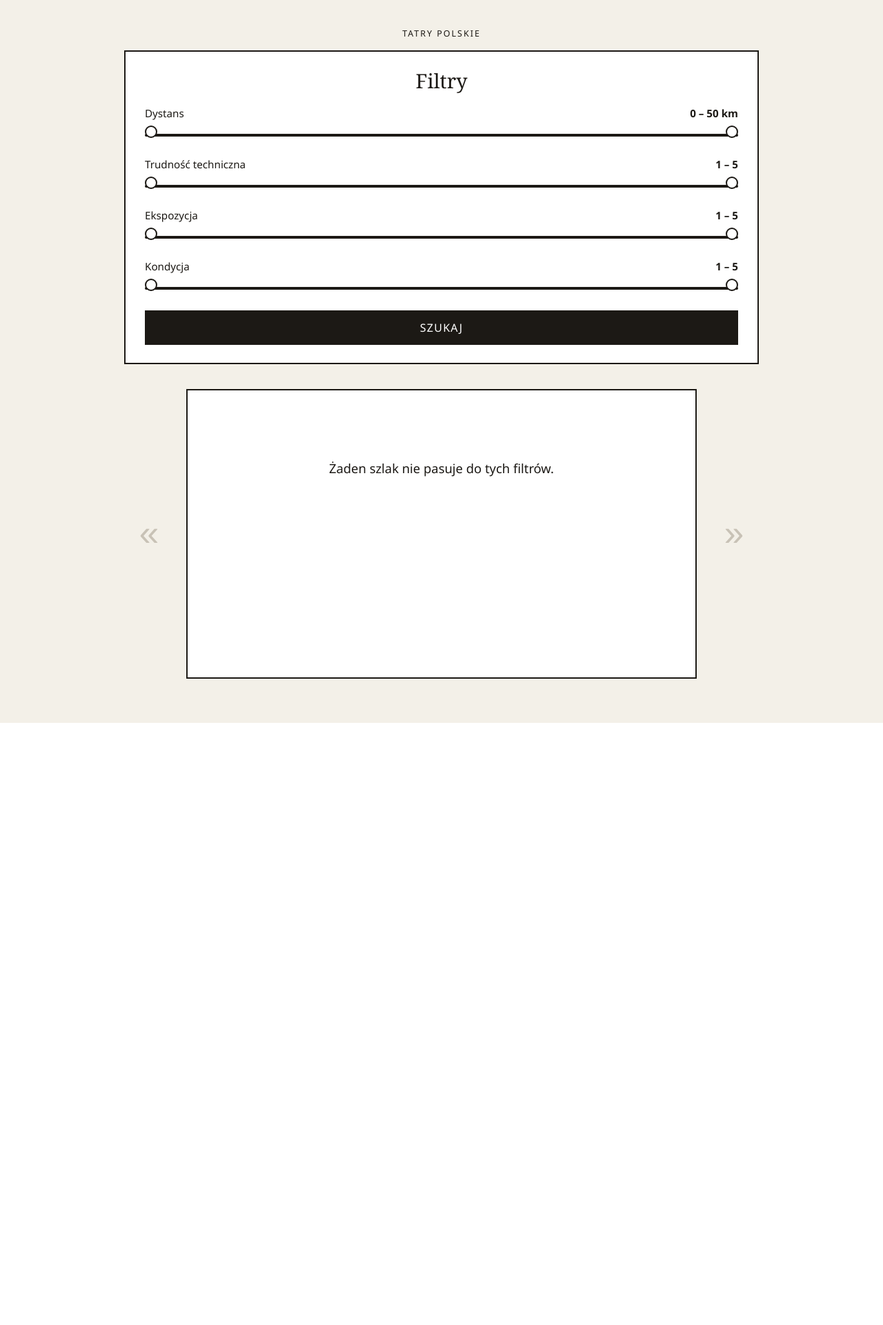
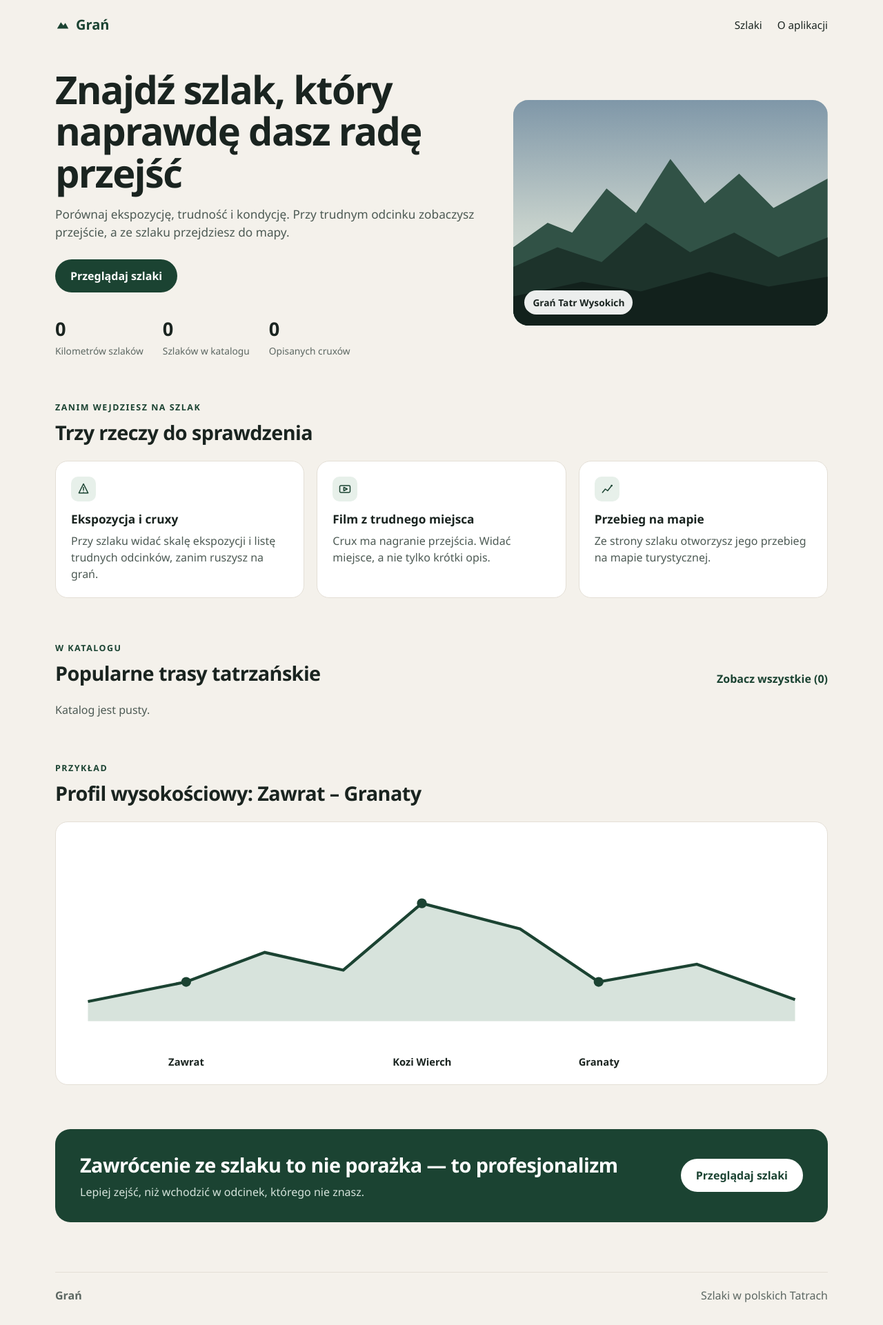
Before and after one commit to AWaligoraa/Gran, a Spring Boot app: page / in a window 1280 px wide. Shown: the whole page at 69% size. Before the commit the page ends 1048 px from the top, so only its background shows below. Run offline with Spring Boot 4, Linux system fonts and the light colour scheme; data that the repository does not hold is empty; database files in the repository are not loaded.

Commit message:
feat: add a landing page

```diff
--- a/src/main/java/pl/gran/gran/trail/TrailPageController.java
+++ b/src/main/java/pl/gran/gran/trail/TrailPageController.java
@@ -5,6 +5,11 @@ import org.springframework.web.bind.annotation.GetMapping;
 
 @Controller
 public class TrailPageController {
+
+	@GetMapping("/")
+	public String home() {
+		return "forward:/home.html";
+	}
 
 	@GetMapping({"/trails", "/trails/"})
 	public String page() {
--- a/src/main/resources/static/crux.html
+++ b/src/main/resources/static/crux.html
@@ -8,7 +8,7 @@
 </head>
 <body>
 <main class="page">
-    <p class="mark">Tatry Polskie</p>
+    <p class="mark"><a href="/">Grań</a></p>
     <p class="back"><a id="back" href="/trails">Wróć do szlaku</a></p>
     <article id="card" class="card">
         <p class="empty">Wczytywanie cruxa…</p>
--- /dev/null
+++ b/src/main/resources/static/home.css
@@ -0,0 +1,404 @@
+:root {
+    color: #1a2420;
+    background: #f4f1eb;
+    font-family: "Segoe UI", sans-serif;
+}
+
+* {
+    box-sizing: border-box;
+}
+
+body {
+    margin: 0;
+}
+
+a {
+    color: inherit;
+}
+
+.top {
+    display: flex;
+    align-items: center;
+    justify-content: space-between;
+    gap: 24px;
+    width: min(1120px, calc(100% - 40px));
+    margin: 0 auto;
+    padding: 22px 0;
+}
+
+.brand {
+    display: inline-flex;
+    align-items: center;
+    gap: 8px;
+    color: #1b4332;
+    font-weight: 700;
+    font-size: 1.25rem;
+    text-decoration: none;
+}
+
+.brand svg {
+    width: 22px;
+    height: 22px;
+    fill: #1b4332;
+}
+
+.top nav {
+    display: flex;
+    gap: 22px;
+}
+
+.top nav a {
+    text-decoration: none;
+    font-size: 0.95rem;
+}
+
+.top nav a:hover {
+    text-decoration: underline;
+}
+
+main {
+    width: min(1120px, calc(100% - 40px));
+    margin: 0 auto;
+    padding-bottom: 72px;
+}
+
+.hero {
+    display: grid;
+    grid-template-columns: 1.15fr 0.85fr;
+    gap: 48px;
+    align-items: center;
+    padding: 28px 0 64px;
+}
+
+.hero h1 {
+    margin: 0;
+    font-size: clamp(2.3rem, 4.4vw, 3.5rem);
+    line-height: 1.08;
+    letter-spacing: -0.03em;
+}
+
+.hero-copy > p {
+    max-width: 38rem;
+    margin: 18px 0 0;
+    color: #4d5a54;
+    font-size: 1.08rem;
+    line-height: 1.5;
+}
+
+.button {
+    display: inline-block;
+    margin-top: 26px;
+    border-radius: 999px;
+    background: #1b4332;
+    color: #fff;
+    padding: 13px 22px;
+    text-decoration: none;
+    font-weight: 650;
+}
+
+.button:hover {
+    background: #143528;
+}
+
+.button.light {
+    margin-top: 0;
+    background: #fff;
+    color: #1b4332;
+}
+
+.button.light:hover {
+    background: #e7efe8;
+}
+
+.hero-stats {
+    display: grid;
+    grid-template-columns: repeat(3, max-content);
+    gap: 28px;
+    margin: 34px 0 0;
+}
+
+.hero-stats dd {
+    margin: 0;
+    font-size: 1.7rem;
+    font-weight: 750;
+}
+
+.hero-stats dt {
+    margin: 4px 0 0;
+    color: #5c6762;
+    font-size: 0.86rem;
+}
+
+.hero-visual {
+    position: relative;
+    margin: 0;
+    overflow: hidden;
+    border-radius: 22px;
+    min-height: 320px;
+    background: #c5d0cb;
+}
+
+.hero-visual svg {
+    display: block;
+    width: 100%;
+    height: 100%;
+}
+
+.hero-visual figcaption {
+    position: absolute;
+    left: 16px;
+    bottom: 16px;
+    border-radius: 999px;
+    background: rgba(255, 255, 255, 0.92);
+    padding: 8px 12px;
+    font-size: 0.86rem;
+    font-weight: 650;
+}
+
+.eyebrow {
+    margin: 0 0 8px;
+    color: #1b4332;
+    font-size: 0.78rem;
+    font-weight: 700;
+    letter-spacing: 0.12em;
+    text-transform: uppercase;
+}
+
+.layers h2,
+.popular h2,
+.profile h2,
+.closing h2 {
+    margin: 0;
+    font-size: 1.8rem;
+    letter-spacing: -0.02em;
+}
+
+.layer-grid,
+.trail-grid {
+    display: grid;
+    grid-template-columns: repeat(3, 1fr);
+    gap: 18px;
+    margin-top: 22px;
+}
+
+.layer-grid article,
+.trail-card,
+.profile-card {
+    border: 1px solid #e4dfd6;
+    border-radius: 18px;
+    background: #fff;
+}
+
+.layer-grid article {
+    padding: 22px;
+}
+
+.icon {
+    display: inline-flex;
+    width: 36px;
+    height: 36px;
+    align-items: center;
+    justify-content: center;
+    border-radius: 10px;
+    background: #e7f0ea;
+    color: #1b4332;
+}
+
+.icon svg {
+    width: 20px;
+    height: 20px;
+    fill: none;
+    stroke: currentColor;
+    stroke-width: 1.8;
+    stroke-linejoin: round;
+    stroke-linecap: round;
+}
+
+.layer-grid h3 {
+    margin: 14px 0 8px;
+    font-size: 1.08rem;
+}
+
+.layer-grid p,
+.muted,
+.trail-start,
+.closing p {
+    margin: 0;
+    color: #4d5a54;
+    line-height: 1.5;
+}
+
+.popular,
+.profile {
+    margin-top: 64px;
+}
+
+.section-head {
+    display: flex;
+    justify-content: space-between;
+    align-items: end;
+    gap: 16px;
+}
+
+.section-head a {
+    color: #1b4332;
+    font-weight: 700;
+    text-decoration: none;
+}
+
+.section-head a:hover {
+    text-decoration: underline;
+}
+
+.trail-card {
+    overflow: hidden;
+}
+
+.trail-photo {
+    height: 150px;
+    background: #d5e0da;
+}
+
+.trail-photo svg {
+    display: block;
+    width: 100%;
+    height: 100%;
+}
+
+.trail-body {
+    padding: 16px 18px 18px;
+}
+
+.trail-level {
+    margin: 0;
+    color: #1b4332;
+    font-size: 0.78rem;
+    font-weight: 700;
+    letter-spacing: 0.08em;
+    text-transform: uppercase;
+}
+
+.trail-body h3 {
+    margin: 8px 0 0;
+    font-size: 1.2rem;
+}
+
+.trail-start {
+    margin-top: 6px;
+    font-size: 0.92rem;
+}
+
+.trail-body dl {
+    display: grid;
+    gap: 6px;
+    margin: 14px 0 16px;
+}
+
+.trail-body dl div {
+    display: flex;
+    justify-content: space-between;
+    gap: 12px;
+    font-size: 0.92rem;
+}
+
+.trail-body dt {
+    margin: 0;
+    color: #5c6762;
+}
+
+.trail-body dd {
+    margin: 0;
+    font-weight: 700;
+}
+
+.trail-body > a {
+    color: #1b4332;
+    font-weight: 700;
+}
+
+.profile-card {
+    margin-top: 22px;
+    padding: 18px 18px 20px;
+}
+
+.profile-card svg {
+    display: block;
+    width: 100%;
+    height: auto;
+}
+
+.profile-labels {
+    position: relative;
+    height: 1.4rem;
+    margin: 6px 0 0;
+    color: #1a2420;
+    font-size: 0.92rem;
+    font-weight: 650;
+}
+
+.profile-labels span {
+    position: absolute;
+    transform: translateX(-50%);
+}
+
+.profile-labels span:nth-child(1) {
+    left: 15.8%;
+}
+
+.profile-labels span:nth-child(2) {
+    left: 47.4%;
+}
+
+.profile-labels span:nth-child(3) {
+    left: 71.1%;
+}
+
+.closing {
+    display: flex;
+    justify-content: space-between;
+    align-items: center;
+    gap: 24px;
+    margin-top: 64px;
+    border-radius: 22px;
+    background: #1b4332;
+    color: #fff;
+    padding: 32px 36px;
+}
+
+.closing p {
+    margin-top: 8px;
+    color: #d5e3db;
+}
+
+.foot {
+    display: flex;
+    justify-content: space-between;
+    gap: 16px;
+    width: min(1120px, calc(100% - 40px));
+    margin: 0 auto;
+    border-top: 1px solid #e4dfd6;
+    padding: 22px 0 32px;
+    color: #5c6762;
+}
+
+@media (max-width: 860px) {
+    .hero,
+    .layer-grid,
+    .trail-grid,
+    .closing,
+    .hero-stats {
+        grid-template-columns: 1fr;
+    }
+
+    .closing,
+    .section-head,
+    .foot,
+    .top {
+        align-items: start;
+        flex-direction: column;
+    }
+
+    .hero {
+        padding-top: 8px;
+    }
+}
--- /dev/null
+++ b/src/main/resources/static/home.html
@@ -0,0 +1,229 @@
+<!DOCTYPE html>
+<html lang="pl">
+<head>
+    <meta charset="UTF-8">
+    <meta name="viewport" content="width=device-width, initial-scale=1">
+    <title>Grań</title>
+    <link rel="stylesheet" href="/home.css">
+</head>
+<body>
+<header class="top">
+    <a class="brand" href="/">
+        <svg viewBox="0 0 24 24" aria-hidden="true"><path d="M3 18 L9 8 L13 13 L16 9 L21 18 Z"/></svg>
+        Grań
+    </a>
+    <nav>
+        <a href="/trails">Szlaki</a>
+        <a href="#warstwy">O aplikacji</a>
+    </nav>
+</header>
+
+<main>
+    <section class="hero">
+        <div class="hero-copy">
+            <h1>Znajdź szlak, który naprawdę dasz radę przejść</h1>
+            <p>Porównaj ekspozycję, trudność i kondycję. Przy trudnym odcinku zobaczysz przejście, a ze szlaku przejdziesz do mapy.</p>
+            <a class="button" href="/trails">Przeglądaj szlaki</a>
+            <dl class="hero-stats">
+                <div><dd id="stat-km">…</dd><dt>Kilometrów szlaków</dt></div>
+                <div><dd id="stat-trails">…</dd><dt>Szlaków w katalogu</dt></div>
+                <div><dd id="stat-cruxes">…</dd><dt>Opisanych cruxów</dt></div>
+            </dl>
+        </div>
+        <figure class="hero-visual">
+            <svg viewBox="0 0 640 460" role="img" aria-label="Grań Tatr">
+                <defs>
+                    <linearGradient id="sky" x1="0" y1="0" x2="0" y2="1">
+                        <stop offset="0" stop-color="#7f97a8"/>
+                        <stop offset="0.55" stop-color="#c5d0cb"/>
+                        <stop offset="1" stop-color="#e7efe8"/>
+                    </linearGradient>
+                </defs>
+                <rect width="640" height="460" fill="url(#sky)"/>
+                <path d="M0 300 L70 250 L120 270 L190 180 L250 230 L320 120 L390 210 L460 150 L530 220 L640 160 L640 460 L0 460 Z" fill="#315246"/>
+                <path d="M0 340 L90 300 L180 330 L270 250 L360 310 L450 270 L540 320 L640 280 L640 460 L0 460 Z" fill="#1d332b"/>
+                <path d="M0 400 L140 370 L260 390 L400 350 L520 380 L640 360 L640 460 L0 460 Z" fill="#12211c"/>
+            </svg>
+            <figcaption>Grań Tatr Wysokich</figcaption>
+        </figure>
+    </section>
+
+    <section class="layers" id="warstwy">
+        <p class="eyebrow">Zanim wejdziesz na szlak</p>
+        <h2>Trzy rzeczy do sprawdzenia</h2>
+        <div class="layer-grid">
+            <article>
+                <span class="icon" aria-hidden="true">
+                    <svg viewBox="0 0 24 24"><path d="M12 3 L20 19 H4 Z"/><path d="M12 9 V14"/><circle cx="12" cy="17" r="0.8" fill="currentColor" stroke="none"/></svg>
+                </span>
+                <h3>Ekspozycja i cruxy</h3>
+                <p>Przy szlaku widać skalę ekspozycji i listę trudnych odcinków, zanim ruszysz na grań.</p>
+            </article>
+            <article>
+                <span class="icon" aria-hidden="true">
+                    <svg viewBox="0 0 24 24"><rect x="3" y="6" width="18" height="12" rx="2"/><path d="M10 9 L16 12 L10 15 Z"/></svg>
+                </span>
+                <h3>Film z trudnego miejsca</h3>
+                <p>Crux ma nagranie przejścia. Widać miejsce, a nie tylko krótki opis.</p>
+            </article>
+            <article>
+                <span class="icon" aria-hidden="true">
+                    <svg viewBox="0 0 24 24"><path d="M4 18 L9 12 L13 15 L20 6"/><circle cx="20" cy="6" r="1.6" fill="currentColor" stroke="none"/></svg>
+                </span>
+                <h3>Przebieg na mapie</h3>
+                <p>Ze strony szlaku otworzysz jego przebieg na mapie turystycznej.</p>
+            </article>
+        </div>
+    </section>
+
+    <section class="popular">
+        <div class="section-head">
+            <div>
+                <p class="eyebrow">W katalogu</p>
+                <h2>Popularne trasy tatrzańskie</h2>
+            </div>
+            <a id="all-trails" href="/trails">Zobacz wszystkie</a>
+        </div>
+        <div id="trail-grid" class="trail-grid">
+            <p class="muted">Wczytywanie szlaków…</p>
+        </div>
+    </section>
+
+    <section class="profile">
+        <div class="section-head">
+            <div>
+                <p class="eyebrow">Przykład</p>
+                <h2>Profil wysokościowy: Zawrat – Granaty</h2>
+            </div>
+        </div>
+        <div class="profile-card">
+            <svg viewBox="0 0 760 220" role="img" aria-label="Przykładowy profil wysokości">
+                <path d="M20 170 L120 150 L200 120 L280 138 L360 70 L460 96 L540 150 L640 132 L740 168 L740 190 L20 190 Z" fill="#d7e3dc"/>
+                <path d="M20 170 L120 150 L200 120 L280 138 L360 70 L460 96 L540 150 L640 132 L740 168" fill="none" stroke="#1b4332" stroke-width="3"/>
+                <circle cx="120" cy="150" r="5" fill="#1b4332"/>
+                <circle cx="360" cy="70" r="5" fill="#1b4332"/>
+                <circle cx="540" cy="150" r="5" fill="#1b4332"/>
+            </svg>
+            <div class="profile-labels">
+                <span>Zawrat</span>
+                <span>Kozi Wierch</span>
+                <span>Granaty</span>
+            </div>
+        </div>
+    </section>
+
+    <section class="closing">
+        <div>
+            <h2>Zawrócenie ze szlaku to nie porażka — to profesjonalizm</h2>
+            <p>Lepiej zejść, niż wchodzić w odcinek, którego nie znasz.</p>
+        </div>
+        <a class="button light" href="/trails">Przeglądaj szlaki</a>
+    </section>
+</main>
+
+<footer class="foot">
+    <strong>Grań</strong>
+    <span>Szlaki w polskich Tatrach</span>
+</footer>
+
+<script>
+    const grid = document.querySelector("#trail-grid");
+
+    fetch("/api/trails")
+        .then(function (response) {
+            if (!response.ok) {
+                throw new Error("missing");
+            }
+            return response.json();
+        })
+        .then(function (trails) {
+            trails.sort(function (a, b) {
+                return a.id - b.id;
+            });
+            showStats(trails);
+            showTrails(trails.slice(0, 3));
+            document.querySelector("#all-trails").textContent = "Zobacz wszystkie (" + trails.length + ")";
+            return Promise.all(trails.map(function (trail) {
+                return fetch("/api/trails/" + trail.id).then(function (response) {
+                    return response.ok ? response.json() : { cruxes: [] };
+                });
+            }));
+        })
+        .then(function (details) {
+            if (!details) {
+                return;
+            }
+            const count = details.reduce(function (sum, trail) {
+                return sum + (trail.cruxes ? trail.cruxes.length : 0);
+            }, 0);
+            document.querySelector("#stat-cruxes").textContent = String(count);
+        })
+        .catch(function () {
+            grid.innerHTML = '<p class="muted">Nie udało się wczytać szlaków.</p>';
+        });
+
+    function showStats(trails) {
+        const distance = trails.reduce(function (sum, trail) {
+            return sum + Number(trail.distance);
+        }, 0);
+        document.querySelector("#stat-km").textContent = formatNumber(distance);
+        document.querySelector("#stat-trails").textContent = String(trails.length);
+    }
+
+    function showTrails(trails) {
+        if (trails.length === 0) {
+            grid.innerHTML = '<p class="muted">Katalog jest pusty.</p>';
+            return;
+        }
+        grid.innerHTML = trails.map(function (trail) {
+            return `
+                <article class="trail-card">
+                    <div class="trail-photo" aria-hidden="true">
+                        <svg viewBox="0 0 640 280" preserveAspectRatio="xMidYMax slice">
+                            <rect width="640" height="280" fill="#d5e0da"/>
+                            <path d="M0 190 L100 110 L170 150 L260 70 L350 140 L440 90 L530 160 L640 100 L640 280 L0 280 Z" fill="#315246"/>
+                            <path d="M0 230 L150 180 L260 210 L390 160 L510 200 L640 170 L640 280 L0 280 Z" fill="#1d332b"/>
+                        </svg>
+                    </div>
+                    <div class="trail-body">
+                        <p class="trail-level">${level(trail.technicalDifficulty)}</p>
+                        <h3>${escapeHtml(trail.name)}</h3>
+                        <p class="trail-start">Start: ${escapeHtml(trail.startPoint)}</p>
+                        <dl>
+                            <div><dt>Dystans</dt><dd>${formatNumber(trail.distance)} km</dd></div>
+                            <div><dt>Technika</dt><dd>${formatNumber(trail.technicalDifficulty)} / 5</dd></div>
+                            <div><dt>Ekspozycja</dt><dd>${formatNumber(trail.exposure)} / 5</dd></div>
+                        </dl>
+                        <a href="/trails/${trail.id}">Szczegóły</a>
+                    </div>
+                </article>
+            `;
+        }).join("");
+    }
+
+    function level(value) {
+        const number = Number(value);
+        if (number >= 4) {
+            return "Wymagający";
+        }
+        if (number >= 2.5) {
+            return "Średni";
+        }
+        return "Łatwy";
+    }
+
+    function formatNumber(value) {
+        const number = Number(value);
+        return Number.isInteger(number) ? String(number) : number.toFixed(1);
+    }
+
+    function escapeHtml(value) {
+        return String(value)
+            .replaceAll("&", "&amp;")
+            .replaceAll("<", "&lt;")
+            .replaceAll(">", "&gt;")
+            .replaceAll('"', "&quot;");
+    }
+</script>
+</body>
+</html>
--- a/src/main/resources/static/index.html
+++ b/src/main/resources/static/index.html
@@ -8,7 +8,7 @@
 </head>
 <body>
 <main class="page">
-    <p class="mark">Tatry Polskie</p>
+    <p class="mark"><a href="/">Grań</a></p>
 
     <section class="filters" aria-labelledby="filters-title">
         <h1 id="filters-title">Filtry</h1>
--- a/src/main/resources/static/style.css
+++ b/src/main/resources/static/style.css
@@ -24,6 +24,15 @@ body {
     letter-spacing: 0.16em;
     text-transform: uppercase;
     font-size: 0.78rem;
+}
+
+.mark a {
+    color: inherit;
+    text-decoration: none;
+}
+
+.mark a:hover {
+    text-decoration: underline;
 }
 
 .back {
--- a/src/main/resources/static/trail.html
+++ b/src/main/resources/static/trail.html
@@ -8,7 +8,7 @@
 </head>
 <body>
 <main class="page">
-    <p class="mark">Tatry Polskie</p>
+    <p class="mark"><a href="/">Grań</a></p>
     <p class="back"><a href="/trails">Wróć do listy</a></p>
     <article id="card" class="card">
         <p class="empty">Wczytywanie szlaku…</p>
```
